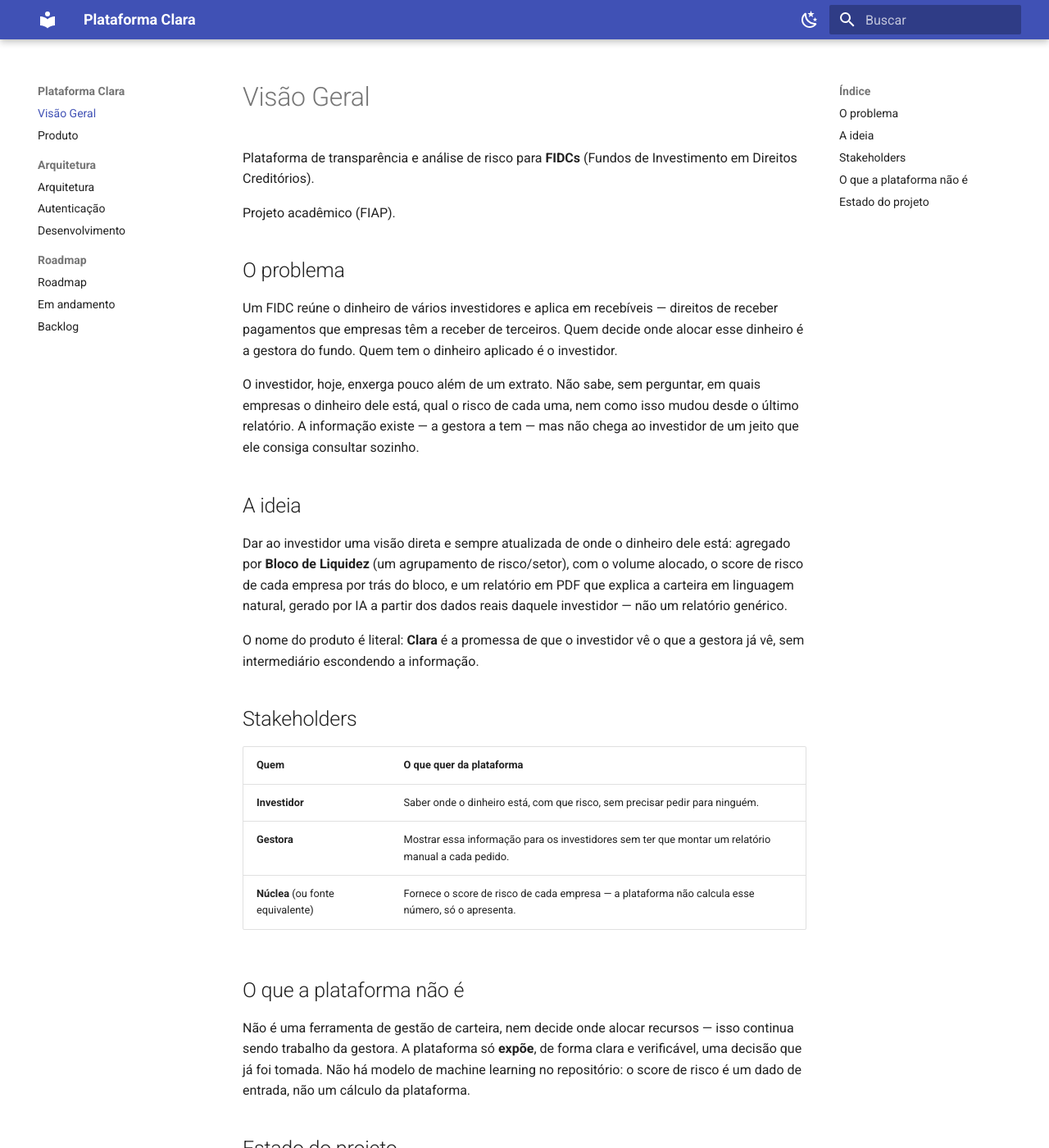
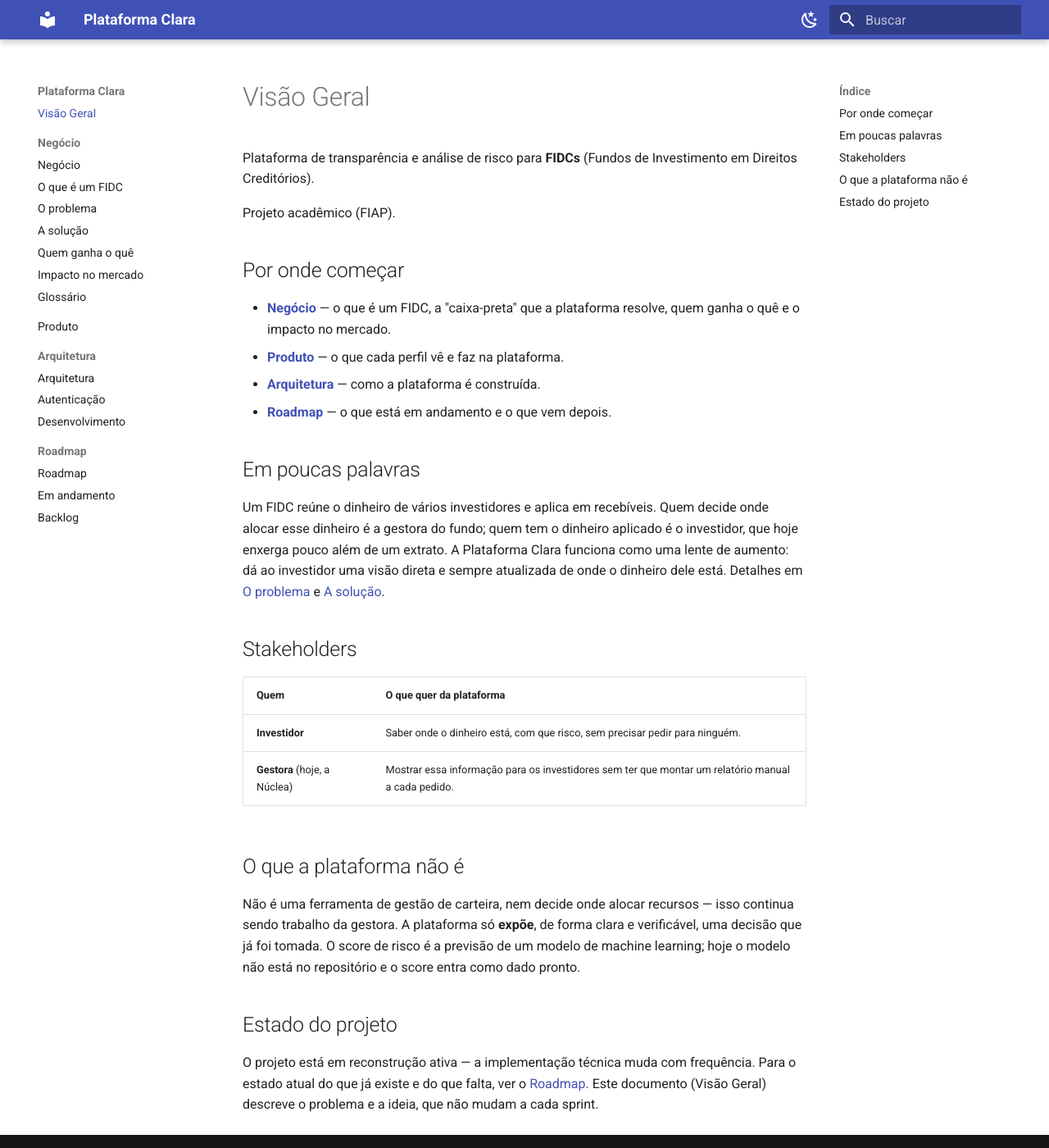
Before and after one commit to Moreira-89/plataforma_clara, an MkDocs documentation site: the page built from docs/index.md, in a window 1280 px wide and 1400 px high. Shown: the whole window at 82% size. Built offline with MkDocs 1.6.1 and Material for MkDocs 9.7.7, drawn with Linux system fonts in a browser that asks for light colours.

Commit message:
docs: secao Negocio com o conteudo teorico do PDF do grupo
- Novas paginas: o que e um FIDC, o problema, a solucao, quem ganha o que,
  impacto no mercado e glossario
- index.md vira um mapa da documentacao
- Nunclea passa a ser descrita so como gestora
- Score de risco descrito como previsao de um modelo de ML, com a origem a definir
- Instrucoes do venv na raiz do repositorio (CLAUDE.md e desenvolvimento.md)

Co-Authored-By: Claude Opus 5.5 <noreply@anthropic.com>

```diff
--- a/docs/index.md
+++ b/docs/index.md
@@ -5,44 +5,37 @@ Investimento em Direitos Creditórios).
 
 Projeto acadêmico (FIAP).
 
-## O problema
+## Por onde começar
 
-Um FIDC reúne o dinheiro de vários investidores e aplica em recebíveis —
-direitos de receber pagamentos que empresas têm a receber de terceiros. Quem
-decide onde alocar esse dinheiro é a gestora do fundo. Quem tem o dinheiro
-aplicado é o investidor.
+- **[Negócio](negocio/index.md)** — o que é um FIDC, a "caixa-preta" que a
+  plataforma resolve, quem ganha o quê e o impacto no mercado.
+- **[Produto](produto/index.md)** — o que cada perfil vê e faz na plataforma.
+- **[Arquitetura](arquitetura/index.md)** — como a plataforma é construída.
+- **[Roadmap](roadmap/index.md)** — o que está em andamento e o que vem depois.
 
-O investidor, hoje, enxerga pouco além de um extrato. Não sabe, sem perguntar,
-em quais empresas o dinheiro dele está, qual o risco de cada uma, nem como
-isso mudou desde o último relatório. A informação existe — a gestora a tem —
-mas não chega ao investidor de um jeito que ele consiga consultar sozinho.
+## Em poucas palavras
 
-## A ideia
-
-Dar ao investidor uma visão direta e sempre atualizada de onde o dinheiro dele
-está: agregado por **Bloco de Liquidez** (um agrupamento de risco/setor), com
-o volume alocado, o score de risco de cada empresa por trás do bloco, e um
-relatório em PDF que explica a carteira em linguagem natural, gerado por IA a
-partir dos dados reais daquele investidor — não um relatório genérico.
-
-O nome do produto é literal: **Clara** é a promessa de que o investidor vê o
-que a gestora já vê, sem intermediário escondendo a informação.
+Um FIDC reúne o dinheiro de vários investidores e aplica em recebíveis. Quem
+decide onde alocar esse dinheiro é a gestora do fundo; quem tem o dinheiro aplicado
+é o investidor, que hoje enxerga pouco além de um extrato. A Plataforma Clara
+funciona como uma lente de aumento: dá ao investidor uma visão direta e sempre
+atualizada de onde o dinheiro dele está. Detalhes em
+[O problema](negocio/problema.md) e [A solução](negocio/solucao.md).
 
 ## Stakeholders
 
 | Quem | O que quer da plataforma |
 | --- | --- |
 | **Investidor** | Saber onde o dinheiro está, com que risco, sem precisar pedir para ninguém. |
-| **Gestora** | Mostrar essa informação para os investidores sem ter que montar um relatório manual a cada pedido. |
-| **Núclea** (ou fonte equivalente) | Fornece o score de risco de cada empresa — a plataforma não calcula esse número, só o apresenta. |
+| **Gestora** (hoje, a Núclea) | Mostrar essa informação para os investidores sem ter que montar um relatório manual a cada pedido. |
 
 ## O que a plataforma não é
 
 Não é uma ferramenta de gestão de carteira, nem decide onde alocar recursos —
 isso continua sendo trabalho da gestora. A plataforma só **expõe**, de forma
-clara e verificável, uma decisão que já foi tomada. Não há modelo de machine
-learning no repositório: o score de risco é um dado de entrada, não um
-cálculo da plataforma.
+clara e verificável, uma decisão que já foi tomada. O score de risco é a
+previsão de um modelo de machine learning; hoje o modelo não está no
+repositório e o score entra como dado pronto.
 
 ## Estado do projeto
 
--- a/mkdocs.yml
+++ b/mkdocs.yml
@@ -26,6 +26,14 @@ theme:
 
 nav:
   - Visão Geral: index.md
+  - Negócio:
+      - negocio/index.md
+      - O que é um FIDC: negocio/fidc.md
+      - O problema: negocio/problema.md
+      - A solução: negocio/solucao.md
+      - Quem ganha o quê: negocio/beneficios.md
+      - Impacto no mercado: negocio/impacto.md
+      - Glossário: negocio/glossario.md
   - Produto: produto/index.md
   - Arquitetura:
       - arquitetura/index.md
```
Also changed, not shown: CLAUDE.md (+2 -2 lines), docs/arquitetura/desenvolvimento.md (+2 -2 lines), docs/negocio/beneficios.md (added, +37 -0 lines), docs/negocio/fidc.md (added, +41 -0 lines), docs/negocio/glossario.md (added, +11 -0 lines), docs/negocio/impacto.md (added, +14 -0 lines), docs/negocio/index.md (added, +15 -0 lines), docs/negocio/problema.md (added, +37 -0 lines), docs/negocio/solucao.md (added, +35 -0 lines), docs/produto/index.md (+4 -4 lines).
